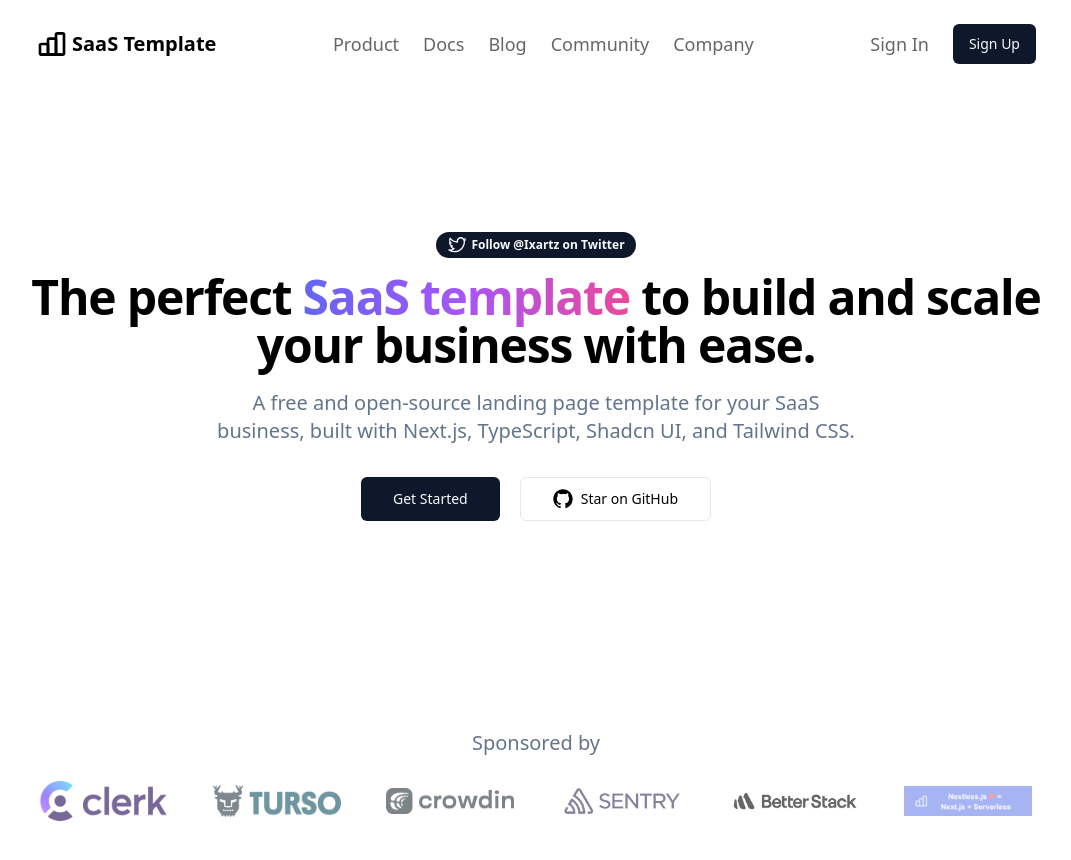
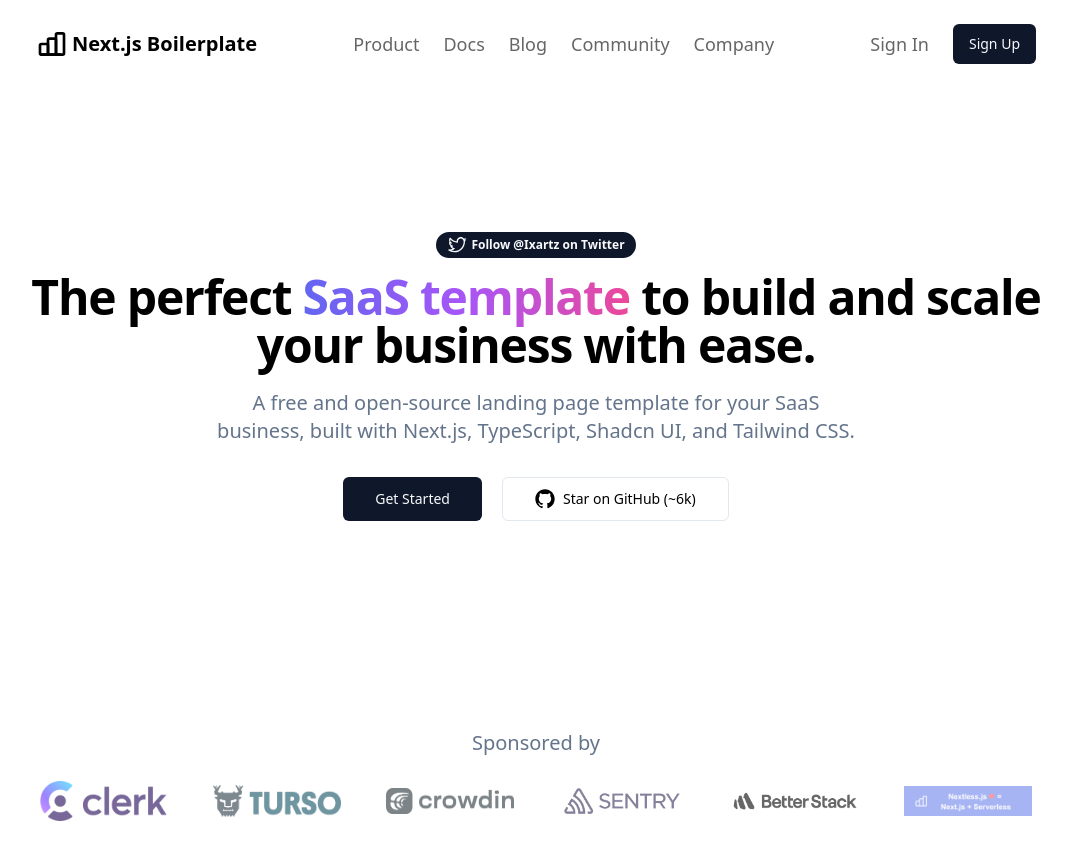
Before and after one commit to ixartz/nextjs-starter, a Next.js app: page / in a window 1280 px wide. Shown: the top 860 px of the page, without its empty margins (104-1175 px from the left). Built offline with nearby package versions, Linux system fonts and the light colour scheme.

Commit message:
feat: add real links with the right rel attribute

```diff
--- a/src/components/CenteredHero.tsx
+++ b/src/components/CenteredHero.tsx
@@ -13,7 +13,12 @@
 }) => (
   <>
     <div className="text-center">
-      <Link className={badgeVariants()} href={props.banner.href}>
+      <Link
+        className={badgeVariants()}
+        href={props.banner.href}
+        target="_blank"
+        rel="noopener"
+      >
         {props.banner.text}
       </Link>
     </div>
--- a/src/templates/Hero.tsx
+++ b/src/templates/Hero.tsx
@@ -26,19 +26,22 @@
     description="A free and open-source landing page template for your SaaS business, built with Next.js, TypeScript, Shadcn UI, and Tailwind CSS."
     buttons={
       <>
-        <Link className={buttonVariants({ size: 'lg' })} href="/">
+        <Link
+          className={buttonVariants({ size: 'lg' })}
+          href="https://github.com/ixartz/Next-js-Boilerplate#getting-started"
+        >
           Get Started
         </Link>
 
-        <a
+        <Link
           className={buttonVariants({ variant: 'outline', size: 'lg' })}
           href="https://github.com/ixartz/Next-js-Boilerplate"
           target="_blank"
-          rel="noopener noreferrer"
+          rel="noopener"
         >
           <GitHubLogoIcon className="mr-2 size-5" />
-          Star on GitHub
-        </a>
+          Star on GitHub (~6k)
+        </Link>
       </>
     }
   />
--- a/src/templates/Sponsors.tsx
+++ b/src/templates/Sponsors.tsx
@@ -1,10 +1,11 @@
 import Image from 'next/image';
+import Link from 'next/link';
 
 import { LogoCloud } from '@/components/LogoCloud';
 
 const Sponsors = () => (
   <LogoCloud text="Sponsored by">
-    <a
+    <Link
       href="https://clerk.com?utm_source=github&utm_medium=sponsorship&utm_campaign=nextjs-boilerplate"
       target="_blank"
       rel="noopener noreferrer"
@@ -15,9 +16,9 @@
         width="128"
         height="40"
       />
-    </a>
+    </Link>
 
-    <a
+    <Link
       href="https://turso.tech/?utm_source=nextjsstarterbp"
       target="_blank"
       rel="noopener noreferrer"
@@ -28,9 +29,9 @@
         width="128"
         height="32"
       />
-    </a>
+    </Link>
 
-    <a
+    <Link
       href="https://l.crowdin.com/next-js"
       target="_blank"
       rel="noopener noreferrer"
@@ -41,9 +42,9 @@
         width="128"
         height="26"
       />
-    </a>
+    </Link>
 
-    <a
+    <Link
       href="https://sentry.io/for/nextjs/?utm_source=github&utm_medium=paid-community&utm_campaign=general-fy25q1-nextjs&utm_content=github-banner-nextjsboilerplate-logo"
       target="_blank"
       rel="noopener noreferrer"
@@ -54,9 +55,9 @@
         width="128"
         height="38"
       />
-    </a>
+    </Link>
 
-    <a
+    <Link
       href="https://betterstack.com/?utm_source=github&utm_medium=sponsorship&utm_campaign=next-js-boilerplate"
       target="_blank"
       rel="noopener noreferrer"
@@ -67,16 +68,16 @@
         width="128"
         height="22"
       />
-    </a>
+    </Link>
 
-    <a href="https://nextlessjs.com" target="_blank" rel="noopener noreferrer">
+    <Link href="https://nextlessjs.com" target="_blank" rel="noopener">
       <Image
         src="/assets/images/nextlessjs.png"
-        alt="Nextless"
+        alt="Nextjs SaaS Boilerplate"
         width="128"
         height="30"
       />
-    </a>
+    </Link>
   </LogoCloud>
 );
 
--- a/src/utils/AppConfig.ts
+++ b/src/utils/AppConfig.ts
@@ -1,4 +1,4 @@
 // FIXME: Update this configuration file based on your project information
 export const AppConfig = {
-  name: 'SaaS Template',
+  name: 'Next.js Boilerplate',
 };
```
